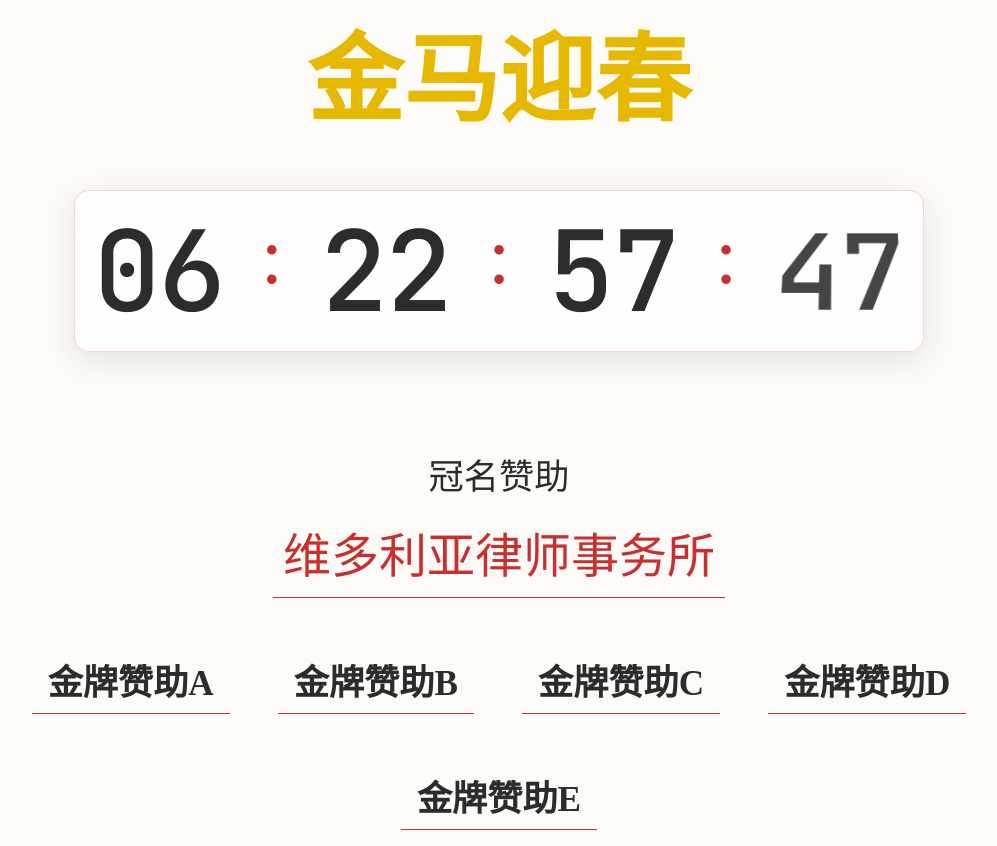
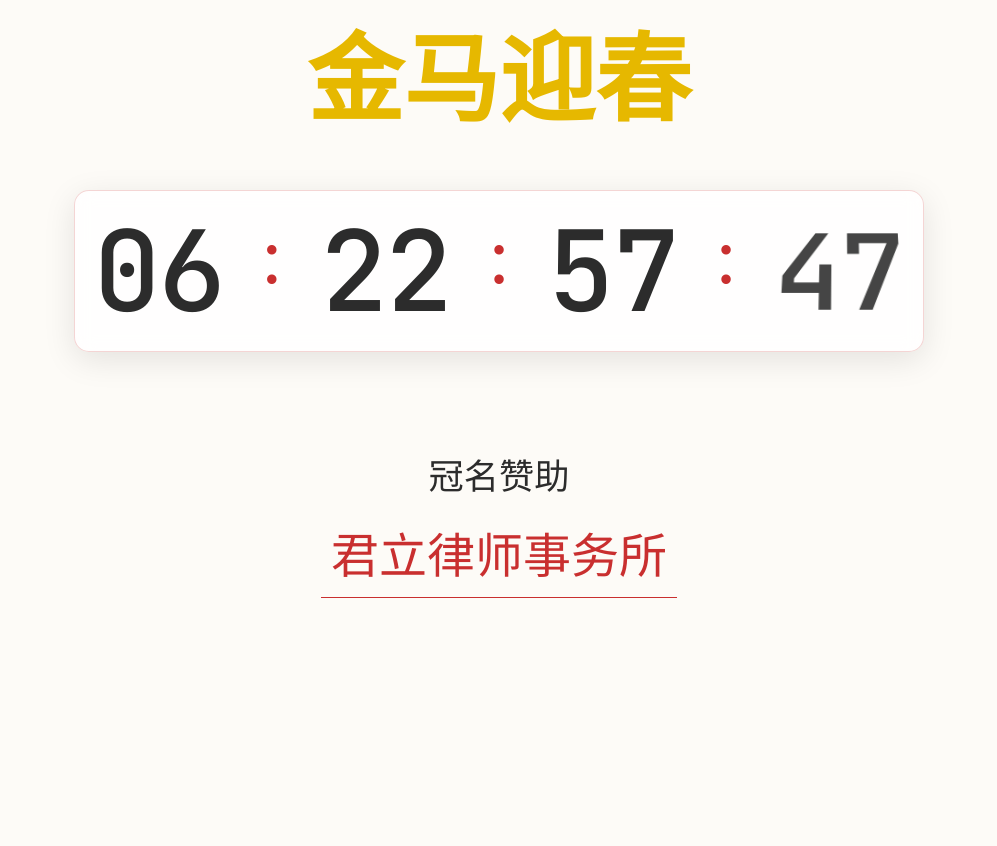
Before and after one commit to Integ/SpringFestival2026, a plain HTML site: page index.html in a window 1280 px wide. Shown: the part 854-1700 px from the top of the page, without its empty margins (141-1138 px from the left). After the commit the page ends 1452 px from the top, so only its background shows below. Drawn offline with Linux system fonts and the light colour scheme; a web font is replaced by a local one.

Commit message:
添加赞助商信息

```diff
--- a/index.html
+++ b/index.html
@@ -13,7 +13,8 @@
     <!-- Google Fonts for better typography, using Noto Serif SC for Chinese serif style -->
     <link rel="preconnect" href="https://fonts.googleapis.com">
     <link rel="preconnect" href="https://fonts.gstatic.com" crossorigin>
-    <link href="https://fonts.googleapis.com/css2?family=Ma+Shan+Zheng&family=Noto+Serif+SC:wght@400;700&family=JetBrains+Mono:wght@300;400;500;600&display=swap"
+    <link
+        href="https://fonts.googleapis.com/css2?family=Ma+Shan+Zheng&family=Noto+Serif+SC:wght@400;700&family=JetBrains+Mono:wght@300;400;500;600&display=swap"
         rel="stylesheet">
 </head>
 
@@ -23,11 +24,12 @@
     <div class="paper-cut-horse-right"></div>
     <div class="container">
         <header>
-            <div class="organizer">主办：<button class="organizer-btn" data-organizer="vca">维多利亚文化艺术协会</button> &nbsp;|&nbsp; <button class="organizer-btn" data-organizer="weidu">维度传媒</button></div>
+            <div class="organizer">主办：<button class="organizer-btn" data-organizer="vca">维多利亚文化艺术协会</button>
+                &nbsp;|&nbsp; <button class="organizer-btn" data-organizer="weidu">维度传媒</button></div>
         </header>
 
         <main>
-            <h1 class="main-title"><span class="year-number">2026</span><br/>维多利亚春节联欢晚会</h1>
+            <h1 class="main-title"><span class="year-number">2026</span><br />维多利亚春节联欢晚会</h1>
             <p class="en-title">2026 Victoria Spring Festival Gala</p>
             <h2 class="sub-title">金马迎春</h2>
 
@@ -51,10 +53,10 @@
 
             <div class="title-sponsor">
                 <span class="sponsor-label">冠名赞助</span>
-                <button class="sponsor-btn title-sponsor-btn" data-sponsor="title">维多利亚律师事务所</button>
+                <button class="sponsor-btn title-sponsor-btn" data-sponsor="title">君立律师事务所</button>
             </div>
         </main>
-
+        <!--
         <footer>
             <div class="nominated-sponsors-grid">
                 <button class="sponsor-btn gold-sponsor-btn" data-sponsor="gold1">金牌赞助A</button>
@@ -63,7 +65,7 @@
                 <button class="sponsor-btn gold-sponsor-btn" data-sponsor="gold4">金牌赞助D</button>
                 <button class="sponsor-btn gold-sponsor-btn" data-sponsor="gold5">金牌赞助E</button>
             </div>
-        </footer>
+        </footer> -->
     </div>
 
     <!-- Modal for Organizers and Sponsors -->
@@ -105,10 +107,10 @@
             },
             sponsors: {
                 title: {
-                    title: '维多利亚律师事务所',
+                    title: '君立律师事务所 - 您的BC本地法律伙伴',
                     image: '/img/sponsor1.jpg',
-                    description: '维多利亚律师事务所是本地知名的法律服务机构，为社区提供专业的法律服务。',
-                    details: '专业领域：家庭法、商业法、移民法<br>服务承诺：专业、诚信、高效<br>联系方式：250-555-0123'
+                    description: '法律问题不必复杂，专业、清晰、以您为先。',
+                    details: '服务领域：公司法、房地产、家庭法、移民、诉讼。'
                 },
                 gold1: {
                     title: '金牌赞助A',
```
